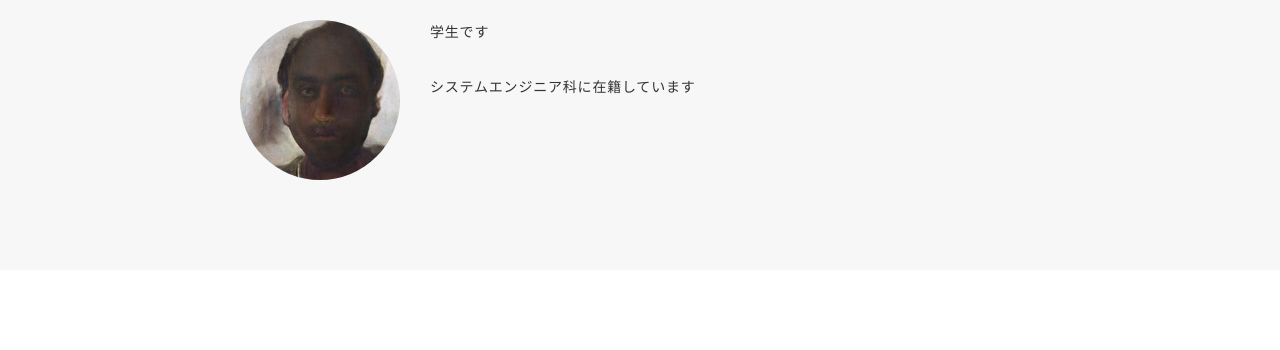
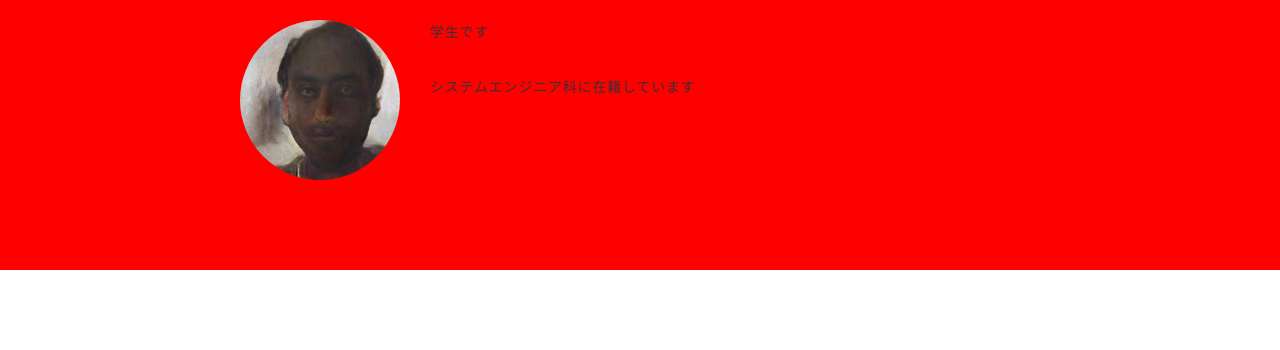
Before and after one commit to TackSato/portfolio, a plain HTML site: page docs/index.html in a window 1280 px wide. Shown: the part 217-567 px from the top of the page. Drawn offline with nearby package versions, Linux system fonts and the light colour scheme.

Commit message:
変更反映

```diff
--- a/docs/css/style.css
+++ b/docs/css/style.css
@@ -41,7 +41,7 @@ li {
 }
 
 .section:nth-of-type(odd) {
-  background-color: #f7f7f7;
+  background-color:red;
 }
 
 .inner {
--- a/docs/index.html
+++ b/docs/index.html
@@ -10,7 +10,7 @@
 <meta property="og:description" content="XXXXXXの自己紹介サイトです。" />
 <meta property="og:image" content="img/ogp.png" />
 <meta name="description" content="XXXXXXの自己紹介サイトです。" />
-<title>XXXXXX ポートフォリオ</title>
+<title>TackSato ポートフォリオ</title>
 <link rel="preconnect" href="https://fonts.gstatic.com" />
 <link
 	href="https://fonts.googleapis.com/css2?family=Montserrat:wght@400;700&display=swap"
```
